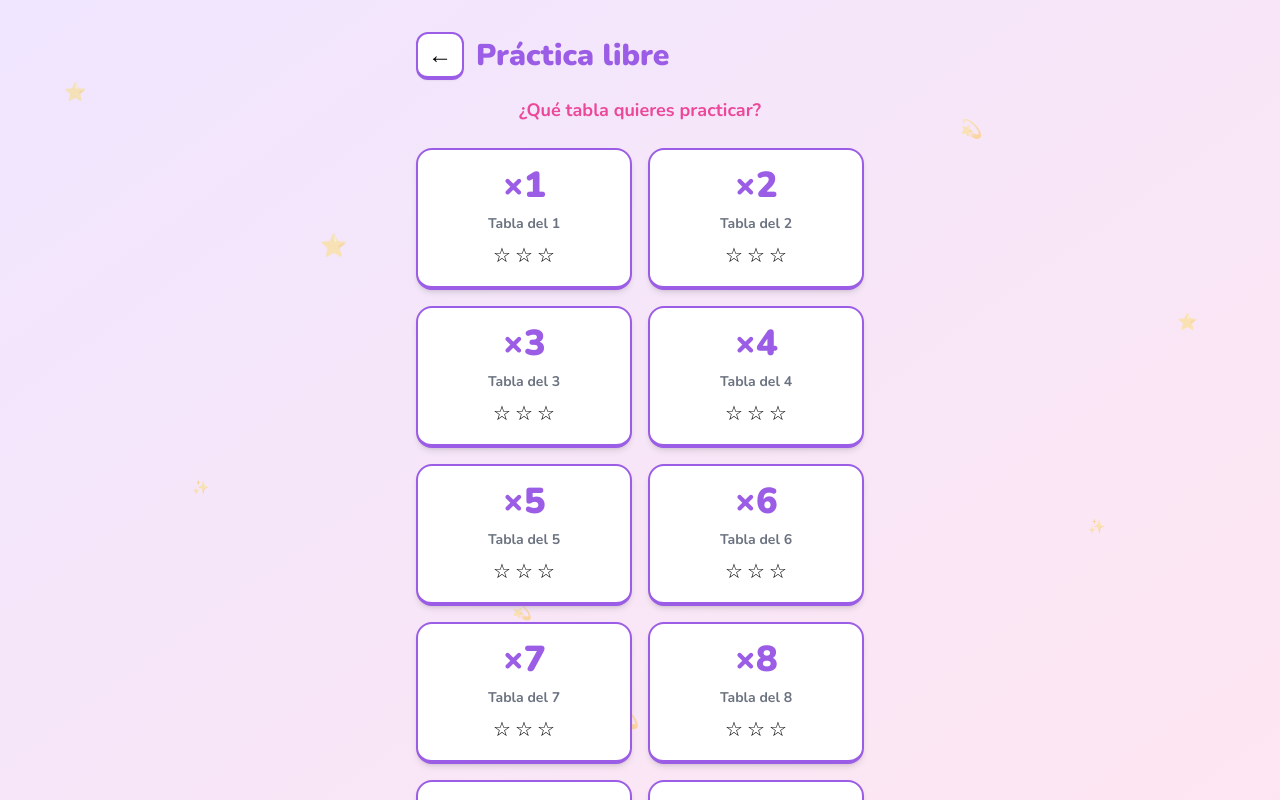
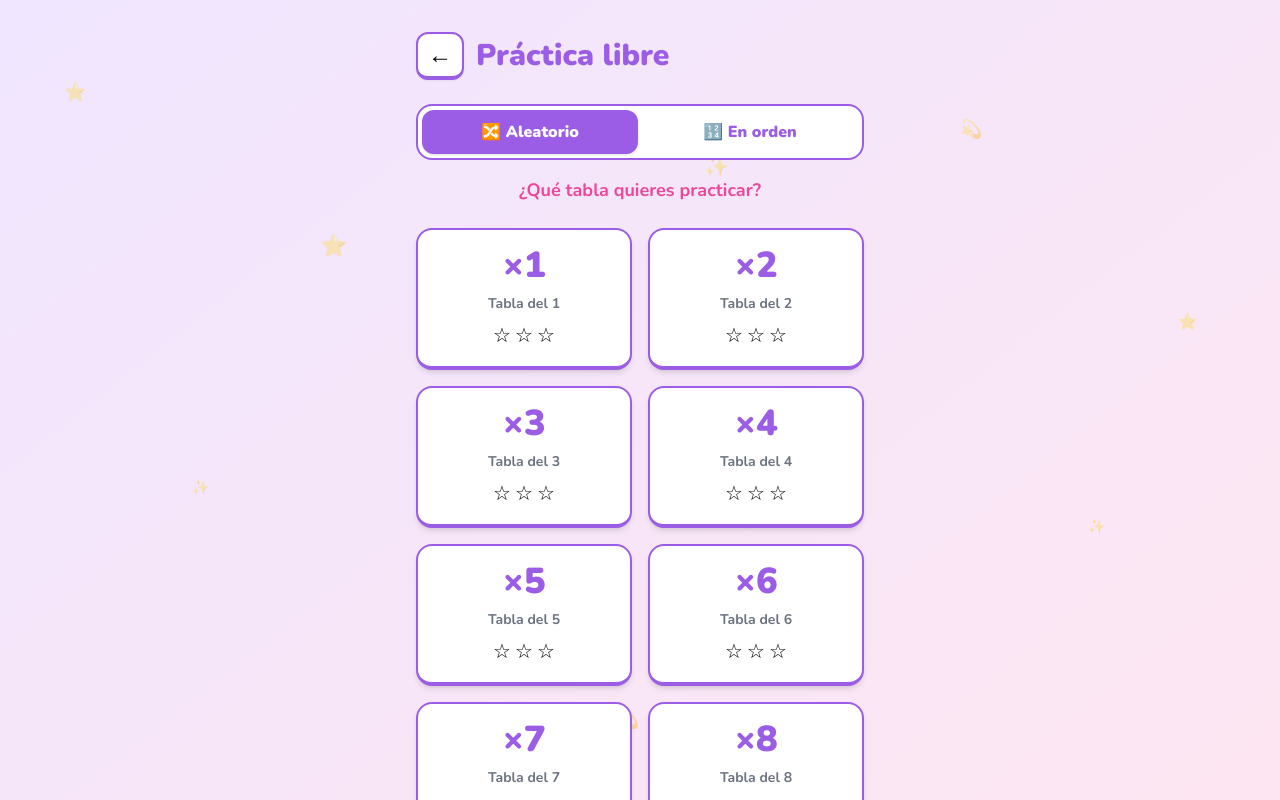
Before and after one commit to p0lemic/magictables, a React (Vite) app: page / in a window 1280 px wide. Both pictures are taken after a click on the button "🎯 Práctica libre". Shown: the top 800 px of the page. Built offline with nearby package versions, Linux system fonts and the light colour scheme.

Commit message:
feat: ordered practice mode (6×1, 6×2, …)

```diff
--- a/src/App.tsx
+++ b/src/App.tsx
@@ -28,6 +28,7 @@ export default function App() {
         <PracticeSession
           table={screen.table}
           mode={screen.mode}
+          ordered={screen.ordered}
           onNavigate={navigate}
         />
       )
--- a/src/pages/FreeMode.tsx
+++ b/src/pages/FreeMode.tsx
@@ -1,3 +1,4 @@
+import { useState } from 'react'
 import type { Screen } from '../types'
 import { useGameStore } from '../store/gameStore'
 import StarRating from '../components/StarRating'
@@ -9,6 +10,7 @@ interface Props {
 
 export default function FreeMode({ onNavigate }: Props) {
   const { tables } = useGameStore()
+  const [ordered, setOrdered] = useState(false)
 
   return (
     <div className="min-h-screen bg-gradient-to-br from-magic-lavender to-magic-rose flex flex-col items-center gap-6 p-6 font-nunito relative overflow-hidden">
@@ -26,6 +28,24 @@ export default function FreeMode({ onNavigate }: Props) {
         <h2 className="text-3xl font-black text-magic-purple">Práctica libre</h2>
       </div>
 
+      {/* Mode toggle */}
+      <div className="relative z-10 flex bg-white rounded-2xl border-2 border-magic-purple p-1 gap-1 w-full max-w-md">
+        <button
+          onClick={() => setOrdered(false)}
+          className={`flex-1 h-11 rounded-xl text-base font-black transition-all
+            ${!ordered ? 'bg-magic-purple text-white shadow' : 'text-magic-purple'}`}
+        >
+          🔀 Aleatorio
+        </button>
+        <button
+          onClick={() => setOrdered(true)}
+          className={`flex-1 h-11 rounded-xl text-base font-black transition-all
+            ${ordered ? 'bg-magic-purple text-white shadow' : 'text-magic-purple'}`}
+        >
+          🔢 En orden
+        </button>
+      </div>
+
       <p className="relative z-10 text-lg font-bold text-pink-500 -mt-2">
         ¿Qué tabla quieres practicar?
       </p>
@@ -38,7 +58,7 @@ export default function FreeMode({ onNavigate }: Props) {
           return (
             <button
               key={n}
-              onClick={() => onNavigate({ name: 'practice-session', table: n, mode: 'free' })}
+              onClick={() => onNavigate({ name: 'practice-session', table: n, mode: 'free', ordered })}
               className="bg-white rounded-2xl border-2 border-b-4 border-magic-purple p-4
                 flex flex-col items-center gap-2 shadow-md
                 active:scale-95 active:border-b-2 transition-all"
--- a/src/pages/PracticeSession.tsx
+++ b/src/pages/PracticeSession.tsx
@@ -1,7 +1,7 @@
 import { useState, useEffect, useCallback } from 'react'
 import type { Screen, SessionQuestion } from '../types'
 import { useGameStore } from '../store/gameStore'
-import { generateSession, generateWrongOptions } from '../utils/game'
+import { generateSession, generateOrderedSession, generateWrongOptions } from '../utils/game'
 import { useSound } from '../hooks/useSound'
 import MultipleChoiceInput from '../components/MultipleChoiceInput'
 import NumericKeyboard from '../components/NumericKeyboard'
@@ -10,6 +10,7 @@ import StarParticles from '../components/StarParticles'
 interface Props {
   table: number
   mode: 'free' | 'progressive'
+  ordered?: boolean
   onNavigate: (screen: Screen) => void
 }
 
@@ -25,11 +26,13 @@ function shuffleOptions(correct: number): number[] {
   return all
 }
 
-export default function PracticeSession({ table, mode, onNavigate }: Props) {
+export default function PracticeSession({ table, mode, ordered = false, onNavigate }: Props) {
   const { tables } = useGameStore()
   const sound = useSound()
 
-  const [questions] = useState<SessionQuestion[]>(() => generateSession(table))
+  const [questions] = useState<SessionQuestion[]>(() =>
+    ordered ? generateOrderedSession(table) : generateSession(table)
+  )
   const [current, setCurrent] = useState(0)
   const [correct, setCorrect] = useState(0)
   const [feedback, setFeedback] = useState<FeedbackState>('none')
--- a/src/pages/TableReference.tsx
+++ b/src/pages/TableReference.tsx
@@ -96,14 +96,21 @@ export default function TableReference({ onNavigate }: Props) {
         </div>
       </div>
 
-      {/* Practice button */}
-      <div className="relative z-10 w-full max-w-md pb-4">
+      {/* Practice buttons */}
+      <div className="relative z-10 w-full max-w-md pb-4 flex gap-3">
+        <button
+          onClick={() => onNavigate({ name: 'practice-session', table: selected, mode: 'free', ordered: true })}
+          className="flex-1 h-16 bg-teal-400 text-white rounded-2xl border-b-4 border-teal-600
+            text-lg font-black shadow-lg active:scale-95 active:border-b-2 transition-all"
+        >
+          🔢 En orden
+        </button>
         <button
           onClick={() => onNavigate({ name: 'practice-session', table: selected, mode: 'free' })}
-          className="w-full h-16 bg-magic-purple text-white rounded-2xl border-b-4 border-purple-800
-            text-xl font-black shadow-lg active:scale-95 active:border-b-2 transition-all"
+          className="flex-1 h-16 bg-magic-purple text-white rounded-2xl border-b-4 border-purple-800
+            text-lg font-black shadow-lg active:scale-95 active:border-b-2 transition-all"
         >
-          🎯 ¡Practicar la tabla del {selected}!
+          🔀 Aleatorio
         </button>
       </div>
     </div>
--- a/src/types/index.ts
+++ b/src/types/index.ts
@@ -38,7 +38,7 @@ export type Screen =
   | { name: 'home' }
   | { name: 'free-mode' }
   | { name: 'progressive-mode' }
-  | { name: 'practice-session'; table: number; mode: 'free' | 'progressive' }
+  | { name: 'practice-session'; table: number; mode: 'free' | 'progressive'; ordered?: boolean }
   | { name: 'session-results'; table: number; correct: number; mode: 'free' | 'progressive' }
   | { name: 'unicorn-customizer' }
   | { name: 'table-reference' };
--- a/src/utils/game.ts
+++ b/src/utils/game.ts
@@ -52,6 +52,15 @@ export function generateSession(tableNumber: number): SessionQuestion[] {
   return questions
 }
 
+/** Generate an ordered 10-question session: tableNumber×1, ×2, … ×10. */
+export function generateOrderedSession(tableNumber: number): SessionQuestion[] {
+  return Array.from({ length: 10 }, (_, i) => ({
+    a: tableNumber,
+    b: i + 1,
+    answer: tableNumber * (i + 1),
+  }))
+}
+
 /** Generate 3 distinct wrong answer options for a multiple-choice question. */
 export function generateWrongOptions(correct: number): number[] {
   const offsets = [1, 2, 3, 4, 5, 6, 7, 8, 9, 10, -1, -2, -3, -4, -5]
```
